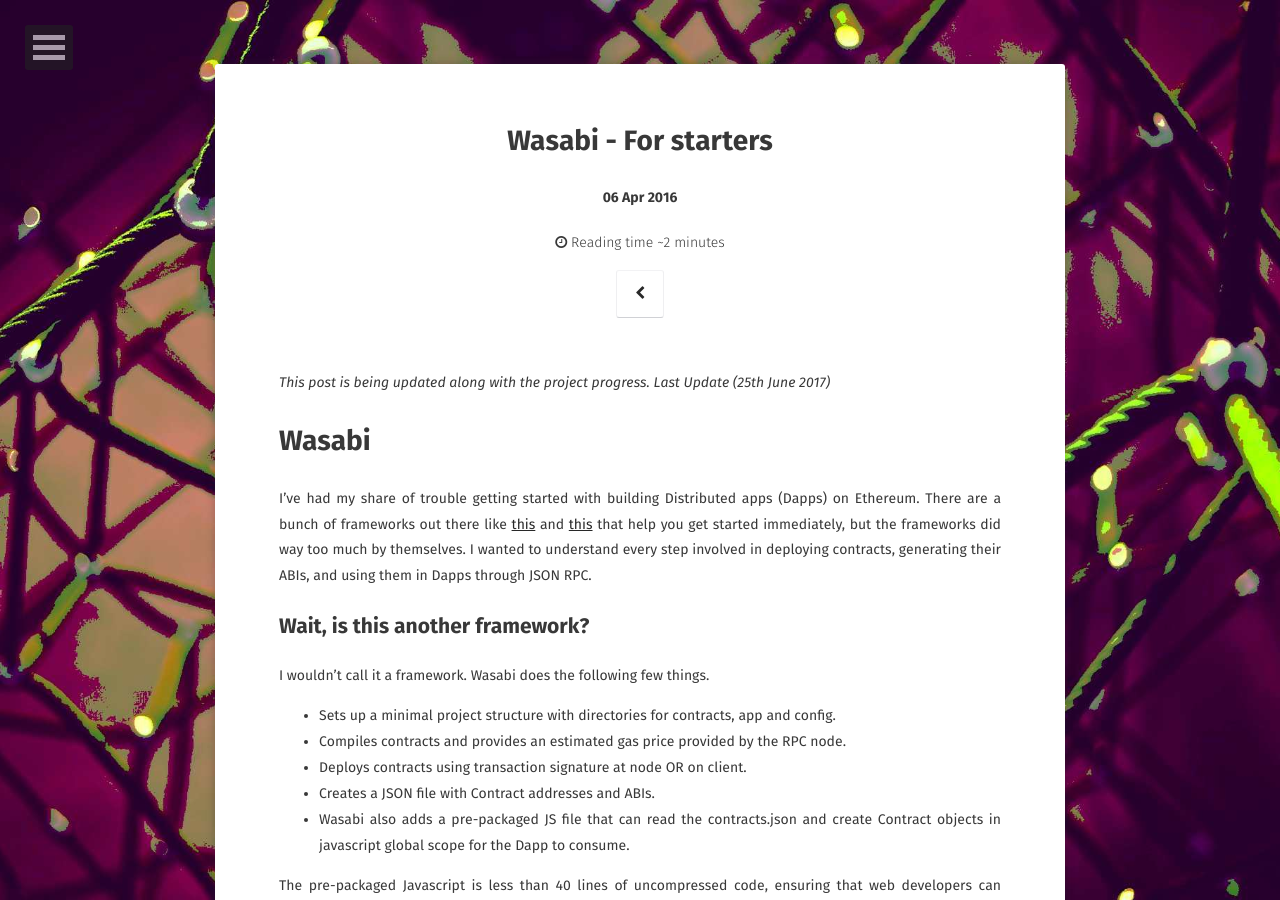
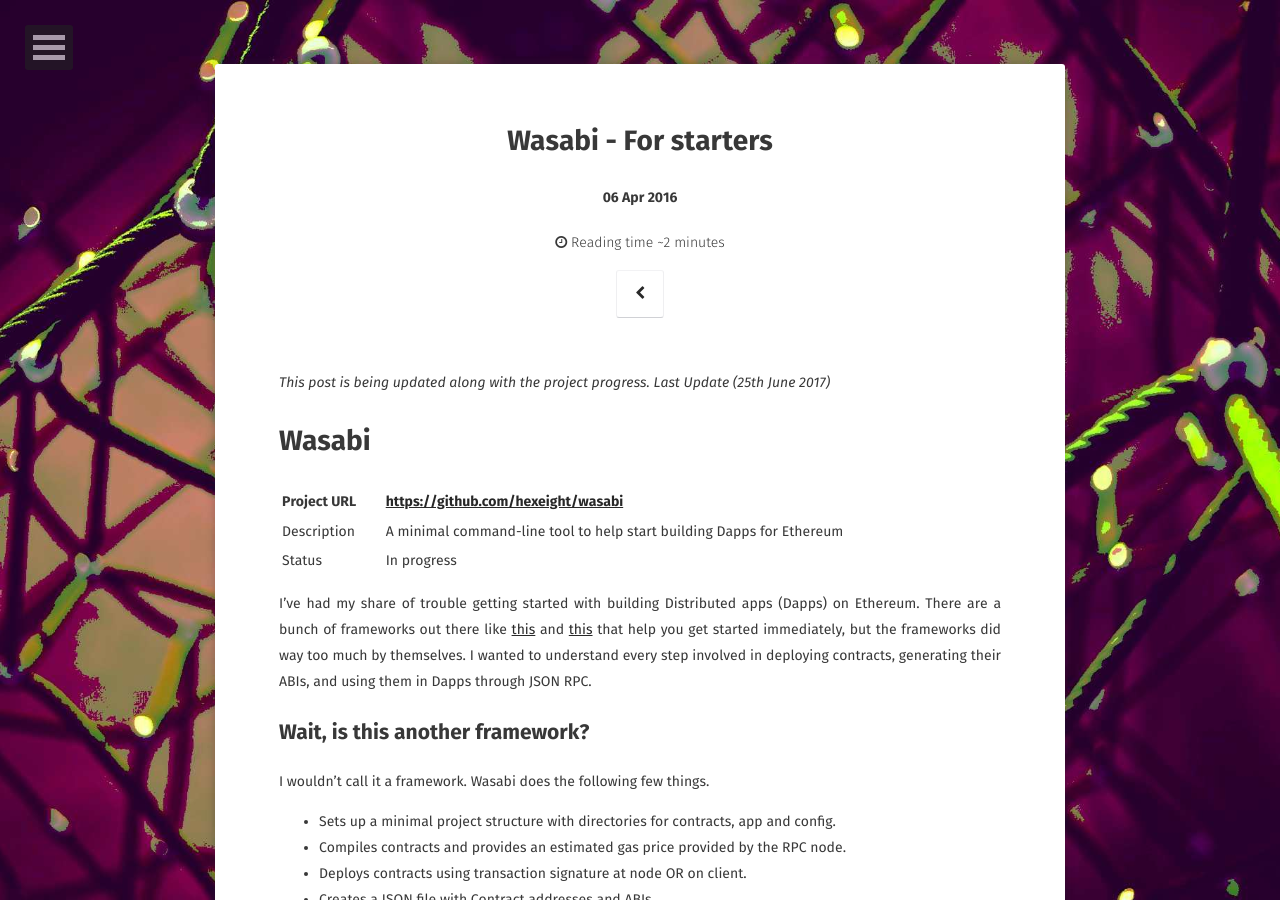
Before and after one commit to hexeight/hexeight.github.io, a Jekyll site: the page built from _posts/2017-26-06-project-bio.md, in a window 1280 px wide and 900 px high. Built offline with Jekyll 4.4.1, drawn with Linux system fonts in a browser that asks for light colours; some web fonts are replaced; comment, search, counter and statistics services are not loaded; a file with an impossible date is left out.

Commit message:
Projects - incoming

```diff
--- a/_posts/2017-26-06-project-bio.md
+++ b/_posts/2017-26-06-project-bio.md
@@ -13,7 +13,10 @@
 
 # Wasabi
 
-
+| Project URL | [https://github.com/hexeight/wasabi](https://github.com/hexeight/wasabi) |
+|-------------|--------------------------------------------------------------------------|
+| Description | A minimal command-line tool to help start building Dapps for Ethereum    |
+| Status      | In progress                                                              |
 
 I've had my share of trouble getting started with building Distributed apps (Dapps) on Ethereum. There are a bunch of frameworks out there like [this](https://truffleframework.com) and [this](https://github.com/EMBARK) that help you get started immediately, but the frameworks did way too much by themselves. I wanted to understand every step involved in deploying contracts, generating their ABIs, and using them in Dapps through JSON RPC.
 
```
